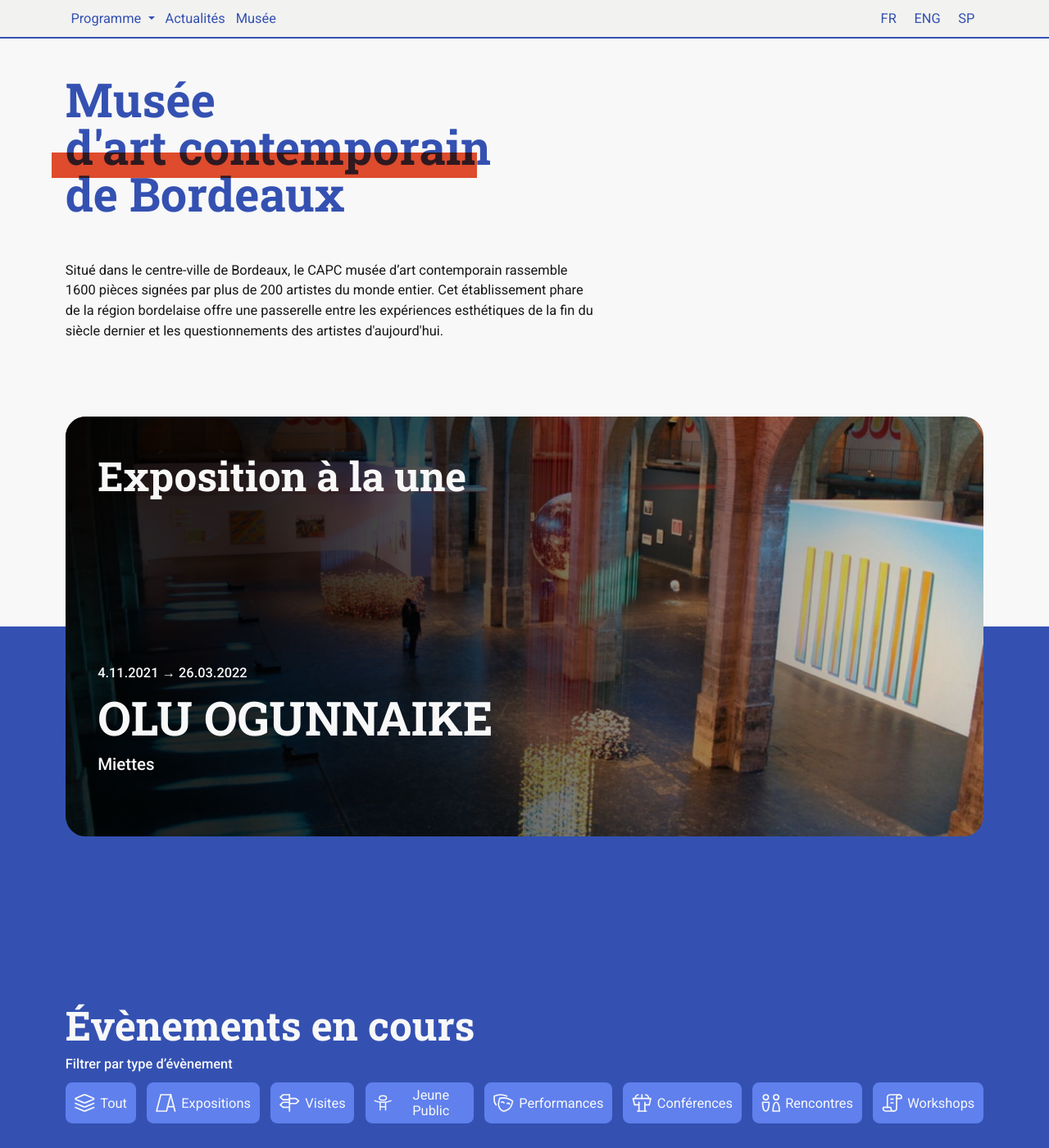
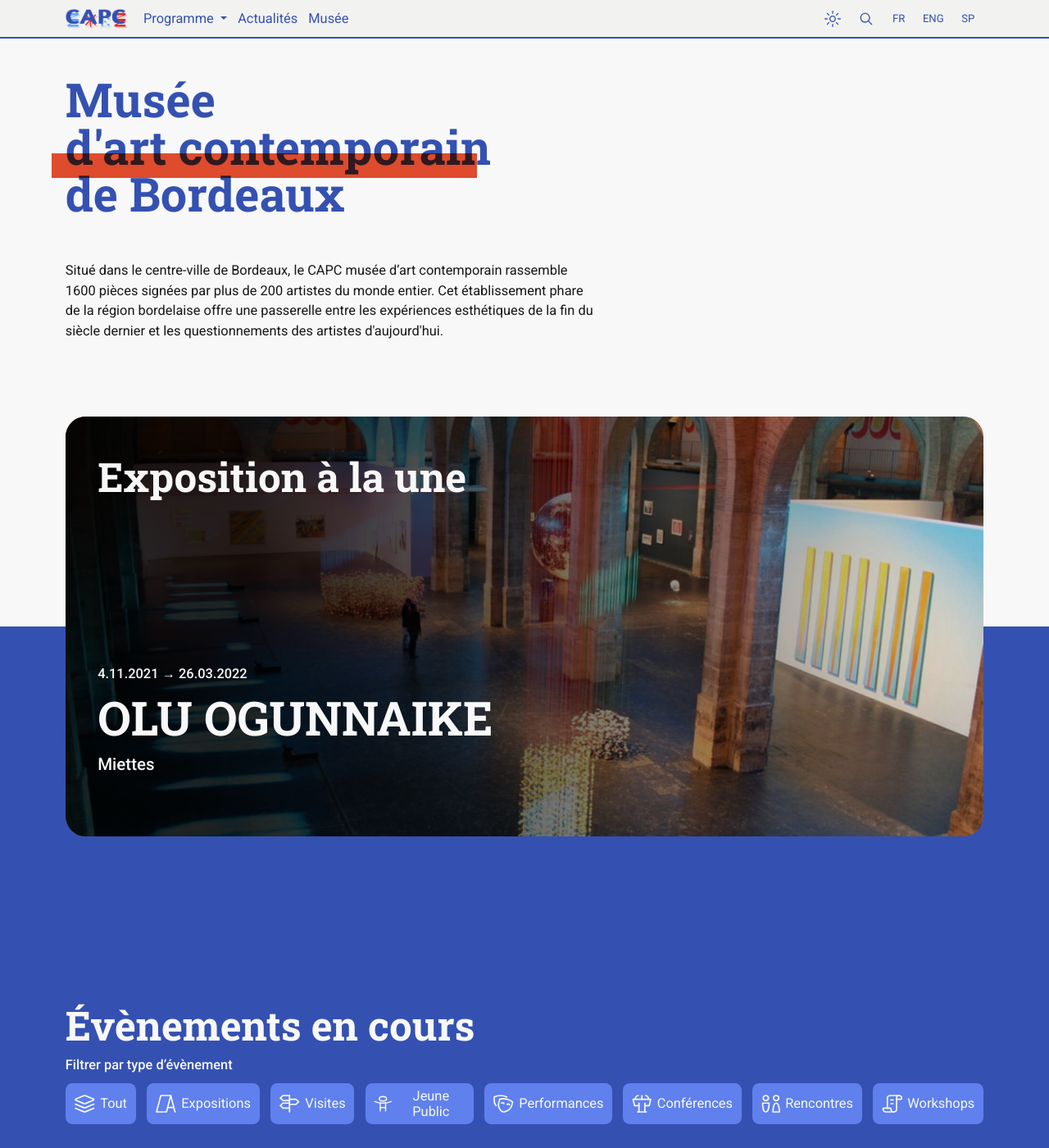
Before and after one commit to studio-beauvoir/jekyll-capc, a Jekyll site: the page built from _pages/index.html, in a window 1280 px wide and 1400 px high. Shown: the whole window at 82% size. Built offline with Jekyll 4.4.1, drawn with Linux system fonts in a browser that asks for light colours.

Commit message:
add font responsive

```diff
--- a/_includes/header.html
+++ b/_includes/header.html
@@ -8,7 +8,7 @@
             <!-- fin menuBurger -->
 
             <!-- section1 : logo sur pc/actions sur tel  -->
-            <a class="navbar-brand d-none d-md-initial" href="#">
+            <a class="navbar-brand d-none d-md-block" href="#">
                 <img class="hidden-dark-mode" src="/assets/logo/logo-light.png" height="24">
                 <img class="hidden-light-mode" src="/assets/logo/logo-dark.png" height="24">
             </a>
@@ -32,13 +32,13 @@
 
 
             <!-- sectionNavigation : se cache sur tel / tj affiché sur pc -->
-            <div class="collapse navbar-collapse justify-center  flex-column-reverse flex-md-row" id="navbarheader">
+            <div class="collapse navbar-collapse justify-center  flex-column-reverse flex-md-row text-h1 text-md-p" id="navbarheader">
                 <ul class="navbar-nav me-auto mb-md-0 align-items-md-center">
                     <li class="nav-item dropdown">
-                        <a class="nav-link dropdown-toggle" href="#" id="programDropdownMenuLink" role="button" data-bs-toggle="dropdown" aria-expanded="false">
+                        <a class="nav-link dropdown-toggle text-h1 text-md-p" href="#" id="programDropdownMenuLink" role="button" data-bs-toggle="dropdown" aria-expanded="false">
                             Programme
                         </a>
-                        <ul class="dropdown-menu border-0 bg-b-2 rounded-0 rounded-bottom" aria-labelledby="programDropdownMenuLink">
+                        <ul class="dropdown-menu border-0 bg-b-2  rounded-0 rounded-bottom" aria-labelledby="programDropdownMenuLink">
                             <li><a class="dropdown-item" href="#">Expositions</a></li>
                             <li><a class="dropdown-item" href="#">Visites</a></li>
                             <li><a class="dropdown-item" href="#">Rencontres</a></li>
@@ -47,19 +47,19 @@
                         </ul>
                     </li>
                     <li class="nav-item">
-                        <a class="nav-link" href="#">Actualités</a>
+                        <a class="nav-link text-h1 text-md-p" href="#">Actualités</a>
                     </li>
                     <li class="nav-item">
-                        <a class="nav-link" href="#">Musée</a>
+                        <a class="nav-link text-h1 text-md-p" href="#">Musée</a>
                     </li>
                 </ul>
                 <ul class="navbar-nav ms-auto mb-2 mb-md-0 align-items-center justify-content-center flex-row">
 
                     <!-- subsectionActions : caché sur mobile -->
-                    <li class="nav-item d-none d-md-initial">
+                    <li class="nav-item d-none d-md-block">
                         {% include components/themeBtn.html %}
                     </li>
-                    <li class="nav-item d-none d-md-initial dropstart">
+                    <li class="nav-item d-none d-md-block dropstart">
                         <a class="" href="#" id="programDropdownMenuLink" role="button" aria-expanded="false">
                             {% include components/searchBtn.html %}
                         </a>
--- a/_sass/bootstrap.scss
+++ b/_sass/bootstrap.scss
@@ -73,6 +73,21 @@
                 circle: 50%,
             ),
             responsive: true
+        ),
+
+        "text": (
+            property: font,
+            class: text,
+            responsive: true,
+            values: (
+                "h1": var(--h1),
+                "h2": var(--h2),
+                "h3": var(--h3),
+                "h4": var(--h4),
+                "h5": var(--h5),
+                "p": var(--p),
+                "label": var(--label)
+            )
         )
     )
 );
--- a/css/styles.scss
+++ b/css/styles.scss
@@ -35,13 +35,14 @@
 
 // exemple d'utilisation:
 // <h1>...</h1> (le mieux nv seo) ou <span class="text-h1">...</span> (moins ouf nv seo)
-h1, .text-h1 { font: var(--h1) !important }
-h2, .text-h2 { font: var(--h2) !important}
-h3, .text-h3 { font: var(--h3) !important}
-h4, .text-h4 { font: var(--h4) !important}
-h5, .text-h5 { font: var(--h5) !important}
-span, a, p, .text-p { font: var(--p) !important}
-label, .text-label { font: var(--label) !important}
+
+h1 { font: var(--h1) !important }
+h2 { font: var(--h2) !important}
+h3 { font: var(--h3) !important}
+h4 { font: var(--h4) !important}
+h5 { font: var(--h5) !important}
+span, a, p { font: var(--p)}
+label { font: var(--label)}
 
 
 [aria-expanded="false"] {
```
